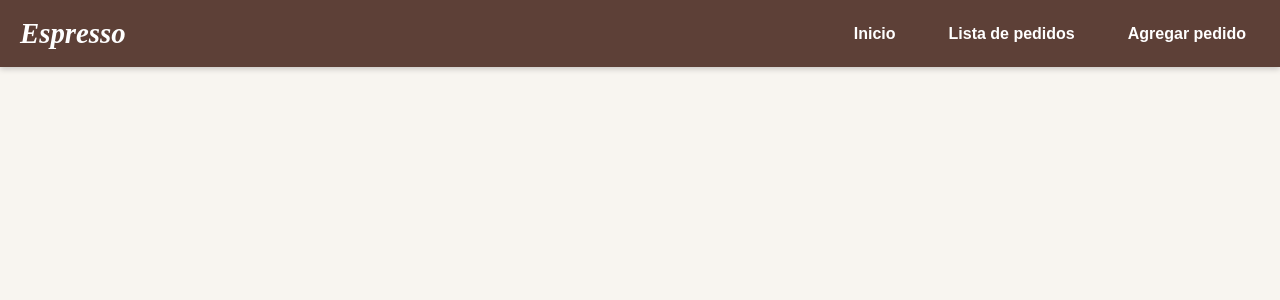
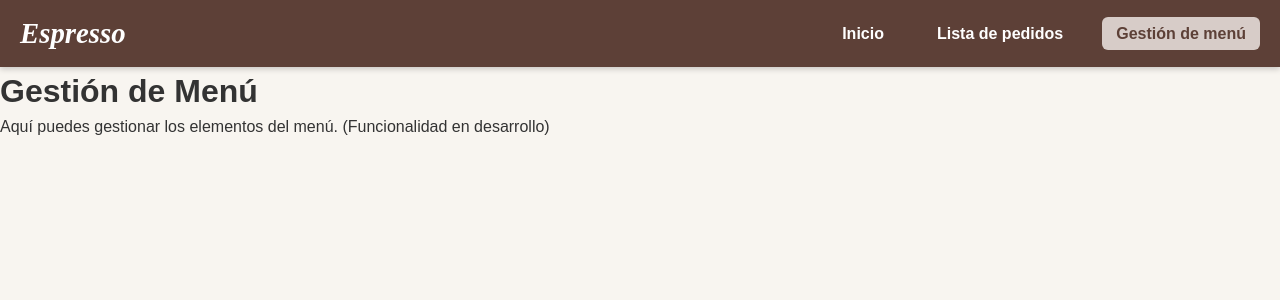
Before and after one commit to Tiaguito-dev/espresso, a React (Vite) app in the folder FrontEnd/espresso/: page /menu in a window 1280 px wide. Shown: the top 300 px of the page. Built offline with nearby package versions, Linux system fonts and the light colour scheme; a web font is replaced by a local one.

Commit message:
Hoja de ruta de menu

```diff
--- a/FrontEnd/espresso/src/App.jsx
+++ b/FrontEnd/espresso/src/App.jsx
@@ -3,6 +3,7 @@ import Navbar from "./components/Navbar.jsx";
 import Home from "./pages/Home.jsx";
 import PedidosLista from "./pages/pedidos/PedidosLista.jsx";
 import AgregarPedido from "./pages/pedidos/AgregarPedido.jsx";
+import Menu from "./pages/menu/Menu.jsx";
 
 function App() {
   return (
@@ -13,6 +14,7 @@ function App() {
           <Route path="/" element={<Home />} />
           <Route path="/pedidos" element={<PedidosLista />} />
           <Route path="/pedidos/agregar" element={<AgregarPedido />} />
+          <Route path="/menu" element={<Menu />} />
         </Routes>
       </div>
     </Router>
--- a/FrontEnd/espresso/src/components/Navbar.jsx
+++ b/FrontEnd/espresso/src/components/Navbar.jsx
@@ -8,7 +8,7 @@ export default function Navbar() {
       <ul>
         <li><NavLink to="/" end>Inicio</NavLink></li>
         <li><NavLink to="/pedidos">Lista de pedidos</NavLink></li>
-        <li><NavLink to="/pedidos/agregar">Agregar pedido</NavLink></li>
+        <li><NavLink to="/menu">Gestión de menú</NavLink></li>
       </ul>
     </nav>
   );
--- a/FrontEnd/espresso/src/pages/Home.jsx
+++ b/FrontEnd/espresso/src/pages/Home.jsx
@@ -22,6 +22,13 @@ function Home() {
         >
           Agregar Pedido
         </Link>
+
+        <Link
+          to="/menu"
+          className="bg-green-600 hover:bg-green-700 text-white px-6 py-3 rounded-xl shadow-lg transition"
+        >
+          Gestión de Menú
+        </Link>
       </div>
     </div>
   );
--- /dev/null
+++ b/FrontEnd/espresso/src/pages/menu/Menu.jsx
@@ -0,0 +1,12 @@
+import React from "react";
+
+export default function Menu() {
+    return (
+        <div className="p-8 text-center">
+            <h1 className="text-4xl font-bold italic mb-6">Gestión de Menú</h1>
+            <p className="text-lg mb-8">
+                Aquí puedes gestionar los elementos del menú. (Funcionalidad en desarrollo)
+            </p>
+        </div>
+    );
+}
--- a/FrontEnd/espresso/src/pages/pedidos/PedidosLista.jsx
+++ b/FrontEnd/espresso/src/pages/pedidos/PedidosLista.jsx
@@ -1,12 +1,14 @@
 // src/pages/pedidos/PedidosLista.jsx
 import React, { useState, useEffect } from "react";
 import { getPedidos, updatePedido } from "../../services/pedidosService"; // Importamos las funciones
+import { useNavigate } from "react-router-dom"; // Esto es para navegar programáticamente, es decir, cuando hacemos click en "Agregar Pedido"
 import "./PedidosLista.css";
 
 export default function PedidosLista() {
   const [pedidos, setPedidos] = useState([]);
   const [mostrarFiltros, setMostrarFiltros] = useState(false);
   const [estadoFiltro, setEstadoFiltro] = useState("todos");
+  const navigate = useNavigate();
 
   // Usamos useEffect para cargar los pedidos del back-end al inicio
   useEffect(() => {
@@ -71,7 +73,7 @@ export default function PedidosLista() {
           <span onClick={() => filtrarEstado("Finalizado")}>Finalizados</span>
           <span onClick={() => filtrarEstado("Cancelado")}>Cancelados</span>
         </div>
-        <button className="btn-agregar">+ Agregar Pedido</button>
+        <button className="btn-agregar" onClick={() => navigate("/pedidos/agregar")}>+ Agregar Pedido</button>
       </div>
 
       {/* Tabla */}
```
Also changed, not shown: FrontEnd/espresso/src/pages/pedidos/PedidosLista.css (+7 -0 lines).
